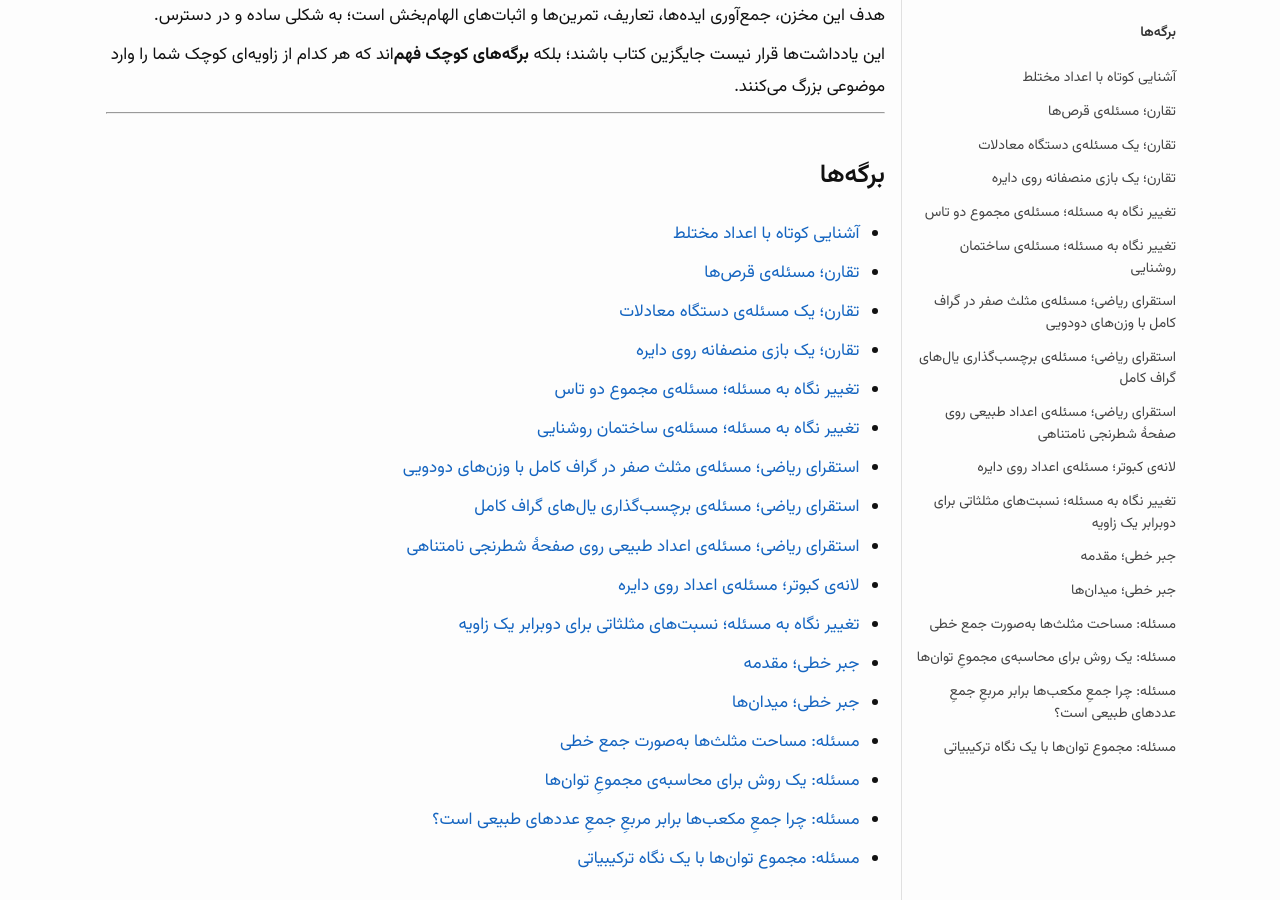
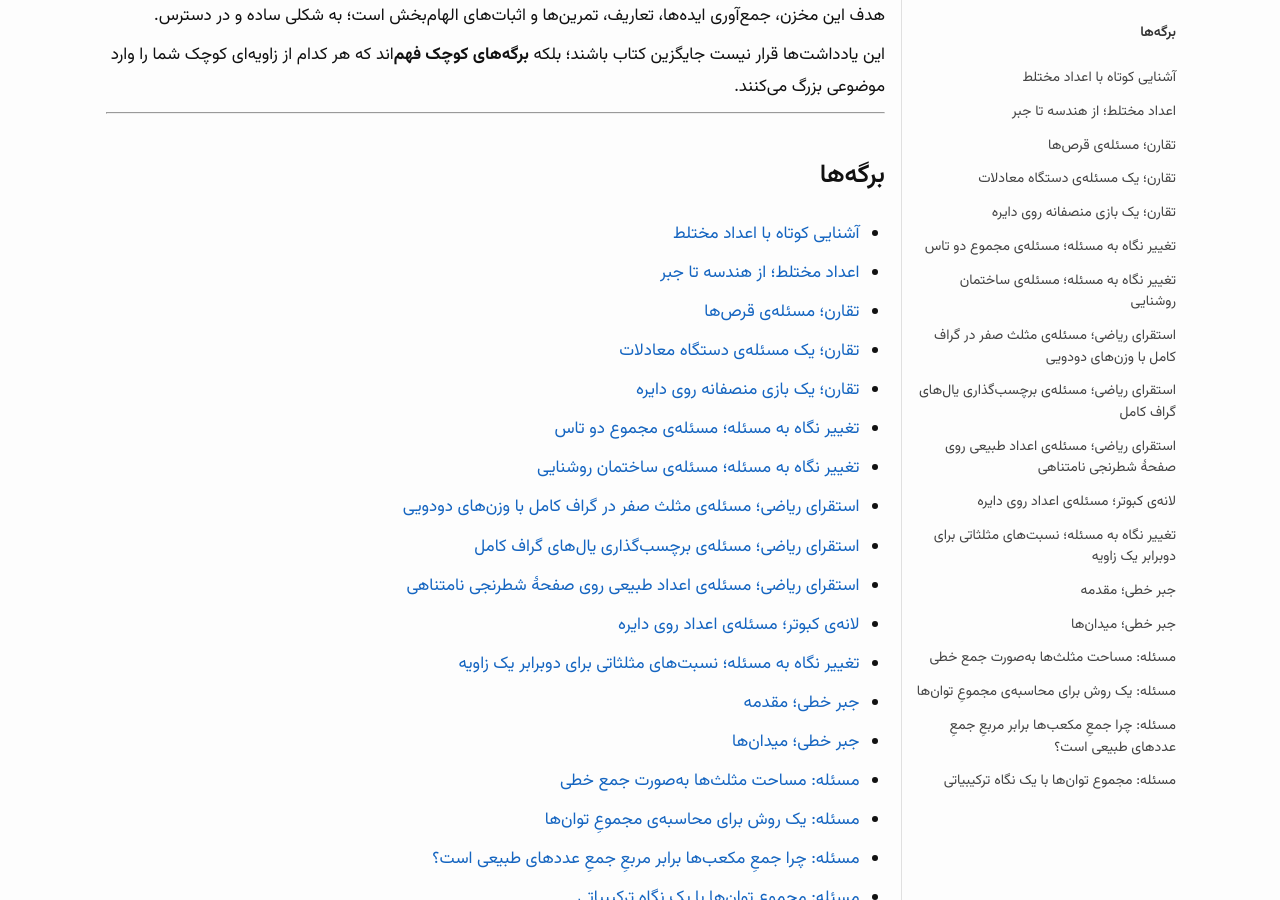
Before and after one commit to pooyarezaie/Fractal-Notes, a Jekyll site: the page built from index.md, in a window 1280 px wide and 900 px high, scrolled down 402 px. Built offline with Jekyll 4.4.1, drawn with Linux system fonts in a browser that asks for light colours; part of the change alters nothing that is shown.

Commit message:
Add complex numbers note: from geometry to algebra
Second note in the complex numbers series. Bridges the geometric
picture (rotation + stretching) with the algebraic form x + yi:
derives distributivity geometrically, obtains the textbook
multiplication rule, and extracts the angle-sum trig identities
by computing a product both ways. Includes three new diagrams in
the existing black-on-white style.

Co-Authored-By: Claude Fable 5 <noreply@anthropic.com>

```diff
--- a/_data/site_index.yml
+++ b/_data/site_index.yml
@@ -1,6 +1,8 @@
 # Index links for side menu and homepage. Single source of truth.
 - title: "آشنایی کوتاه با اعداد مختلط"
   path: "complex-numbers/introduction"
+- title: "اعداد مختلط؛ از هندسه تا جبر"
+  path: "complex-numbers/from-geometry-to-algebra"
 - title: "تقارن؛ مسئله‌ی قرص‌ها"
   path: "problem-solving/symmetry/pill-problem"
 - title: "تقارن؛ یک مسئله‌ی دستگاه معادلات"
--- /dev/null
+++ b/complex-numbers/from-geometry-to-algebra.md
@@ -0,0 +1,163 @@
+---
+title: "اعداد مختلط؛ از هندسه تا جبر"
+description: "پلی میان نمایش جبری x + yi و تعریف هندسی ضرب اعداد مختلط: توزیع‌پذیری به‌عنوان یک واقعیت هندسی، قاعدهٔ ضرب جبری و استخراج رایگان اتحادهای مثلثاتی جمع زاویه‌ها."
+image: "/assets/img/complex_polar_form_black.png"
+---
+
+# اعداد مختلط؛ از هندسه تا جبر
+**چرا نمادِ آشنای $x + y\,i$ همان دوران و کشش است**
+
+در [یادداشت پیشین](/complex-numbers/introduction) اعداد مختلط را به‌صورت بردارهایی در صفحه شناختیم: جمعشان همان جمع برداری بود و ضربشان قاعده‌ای هندسی داشت — **طول‌ها ضرب می‌شوند و زاویه‌ها جمع**. اما در کتاب‌های درسی معمولاً خبری از بردار و دوران نیست: عدد مختلط را به‌صورت $x + y\,i$ می‌نویسند، پرانتزها را مانند عبارت‌های جبری معمولی باز می‌کنند و هر جا $i^2$ دیدند، به‌جایش $-1$ می‌گذارند.
+
+در این یادداشت می‌خواهیم نشان دهیم این دو تصویر، دو روایت از یک حقیقت‌اند: **جبرِ $x + y\,i$ دقیقاً همان هندسهٔ دوران و کشش است.**
+
+---
+
+## از زوج مرتب تا $x + y\,i$
+
+هر بردار در صفحه را می‌توان با دو گام پیمود: نخست حرکتی افقی، سپس حرکتی عمودی:
+
+$$
+(x, y) = (x, 0) + (0, y)
+$$
+
+گام نخست همان عدد حقیقی $x$ است. گام دوم چطور؟ ادعا می‌کنیم:
+
+$$
+(0, y) = y \cdot i
+$$
+
+برای دیدنش کافی است حاصل‌ضرب $y \cdot i$ را (برای $y>0$) با تعریف هندسی ضرب حساب کنیم: طولِ حاصل $y \times 1 = y$ است و زاویه‌اش $0 + \frac{\pi}{2} = \frac{\pi}{2}$؛ یعنی برداری به طول $y$ که مستقیم رو به بالا می‌رود — همان $(0, y)$. (برای $y$ منفی هم حساب مشابهی برقرار است.)
+
+پس هر عدد مختلط را می‌توان چنین نوشت:
+
+$$
+z = (x, y) = x + y\,i
+$$
+
+<p align="center">
+  <img src="/assets/img/complex_decomposition_x_plus_yi_black.png"
+       alt="شکستن بردار z به دو گام: x در راستای محور حقیقی و yi در راستای عمودی"
+       width="320" height="320">
+</p>
+
+نماد آشنای کتاب‌های درسی از دل تصویر برداری بیرون آمد: $x + y\,i$ یعنی «$x$ قدم در راستای محور حقیقی، سپس $y$ قدم در راستای $i$».
+
+---
+
+## کلید پل: ضرب، همهٔ صفحه را یک‌جا می‌چرخاند
+
+پرسش اصلی این است: اگر اعداد را به شکل $x + y\,i$ بنویسیم، آیا اجازه داریم مثل جبرِ معمولی پرانتزها را باز کنیم؟ باز کردن پرانتز یعنی استفاده از **خاصیت توزیع‌پذیری**:
+
+$$
+w\,(z_1 + z_2) = w\,z_1 + w\,z_2
+$$
+
+آیا ضربِ هندسیِ ما چنین خاصیتی دارد؟ پاسخ مثبت است و دلیلش یک تصویر است.
+
+عدد مختلط $w$ را با طول $r$ و زاویهٔ $\theta$ ثابت نگه دارید. «ضرب در $w$» با هر عددی که انجام شود، یک کار می‌کند: طول آن عدد را $r$ برابر می‌کند و آن را به اندازهٔ $\theta$ می‌چرخاند. پس ضرب در $w$ تبدیلی است که **کل صفحه را یک‌جا می‌چرخاند و می‌کشد**.
+
+حال مثلثِ جمعِ $z_1 + z_2$ را از یادداشت پیشین به یاد بیاورید. وقتی همهٔ صفحه بچرخد و کشیده شود، این مثلث هم می‌چرخد و کشیده می‌شود اما **مثلث می‌ماند**: دو ضلعش همان $w\,z_1$ و $w\,z_2$ می‌شوند و ضلع سومش — که جمعِ آن دو است — همان $w\,(z_1+z_2)$.
+
+<p align="center">
+  <img src="/assets/img/complex_distributive_rotation_black.png"
+       alt="مثلث جمع دو عدد مختلط و تصویر چرخیده و کشیده‌شدهٔ آن پس از ضرب در w"
+       width="400" height="280">
+</p>
+
+> توزیع‌پذیری یک قانون قراردادی نیست؛ یک واقعیت هندسی است: **دوران و کشش، مثلثِ جمع را خراب نمی‌کنند.**
+
+---
+
+## قاعدهٔ جبری ضرب
+
+حالا همهٔ ابزارها آماده‌اند: توزیع‌پذیری را از هندسه گرفتیم و از یادداشت پیشین هم می‌دانیم $i^2 = -1$. پس می‌توانیم مانند جبر معمولی ضرب کنیم:
+
+$$
+z_1 z_2 = (x_1 + y_1\,i)(x_2 + y_2\,i)
+= x_1 x_2 + x_1 y_2\,i + y_1 x_2\,i + y_1 y_2\,i^2
+$$
+
+و با جای‌گذاری $i^2 = -1$:
+
+$$
+z_1 z_2 = (x_1 x_2 - y_1 y_2) + (x_1 y_2 + x_2 y_1)\,i
+$$
+
+این همان قاعده‌ای است که در کتاب‌های درسی به‌عنوان «تعریفِ» ضرب معرفی می‌شود. اما برای ما هیچ‌چیزِ آن قرارداد نبود: باز شدن پرانتزها از هندسهٔ دوران آمد و $i^2 = -1$ از دو بار چرخش ۹۰ درجه.
+
+---
+
+## آزمایش: $(1+i)^2$
+
+**راه جبری:**
+
+$$
+(1+i)^2 = 1 + 2i + i^2 = 2i
+$$
+
+**راه هندسی:** بردار $1+i$ طول $\sqrt{2}$ و زاویهٔ $\frac{\pi}{4}$ (۴۵ درجه) دارد. پس مربع آن باید طولی برابر $\sqrt{2} \cdot \sqrt{2} = 2$ و زاویه‌ای برابر $\frac{\pi}{4} + \frac{\pi}{4} = \frac{\pi}{2}$ داشته باشد: برداری به طول ۲، مستقیم رو به بالا — یعنی $2i$.
+
+هر دو راه به یک نقطه رسیدند.
+
+---
+
+## هدیهٔ پایانی: اتحادهای مثلثاتی، رایگان
+
+عدد مختلط $z$ را با طول $r$ و زاویهٔ $\theta$ در نظر بگیرید. قسمت حقیقی آن $r\cos\theta$ و قسمت موهومی آن $r\sin\theta$ است؛ پس:
+
+$$
+z = r\,(\cos\theta + i\,\sin\theta)
+$$
+
+به این نمایش، **صورت قطبی** می‌گویند.
+
+<p align="center">
+  <img src="/assets/img/complex_polar_form_black.png"
+       alt="صورت قطبی عدد مختلط: طول r و زاویهٔ θ با مؤلفه‌های r cos θ و r sin θ"
+       width="320" height="320">
+</p>
+
+حالا دو عدد با طول ۱ بردارید:
+
+$$
+u_\alpha = \cos\alpha + i\,\sin\alpha, \qquad
+u_\beta = \cos\beta + i\,\sin\beta
+$$
+
+و حاصل‌ضربشان را از دو راه حساب کنید.
+
+**راه هندسی:** طول‌ها $1 \times 1 = 1$ و زاویه‌ها $\alpha + \beta$؛ پس حاصل، عددی است با طول ۱ و زاویهٔ $\alpha+\beta$:
+
+$$
+u_\alpha\, u_\beta = \cos(\alpha+\beta) + i\,\sin(\alpha+\beta)
+$$
+
+**راه جبری** (با قاعدهٔ بخش قبل):
+
+$$
+u_\alpha\, u_\beta = (\cos\alpha\cos\beta - \sin\alpha\sin\beta) + i\,(\sin\alpha\cos\beta + \cos\alpha\sin\beta)
+$$
+
+این دو باید یکی باشند؛ قسمت حقیقی با قسمت حقیقی و قسمت موهومی با قسمت موهومی برابر است:
+
+$$
+\cos(\alpha+\beta) = \cos\alpha\cos\beta - \sin\alpha\sin\beta
+$$
+
+$$
+\sin(\alpha+\beta) = \sin\alpha\cos\beta + \cos\alpha\sin\beta
+$$
+
+اتحادهای جمعِ زاویه‌ها — که حفظ‌کردنشان همیشه دردسر دارد — این‌جا خودشان از دلِ ضرب مختلط بیرون آمدند. (اگر $\alpha = \beta$ بگذارید، اتحاد دوبرابرِ زاویه به‌دست می‌آید؛ همان که در [یادداشت مثلثات](/trigonometry/double-angle-formula-cosine) از راهی دیگر به آن رسیدیم.)
+
+---
+
+## جمع‌بندی
+
+- نماد $x + y\,i$ چیزی جز شکستن بردار به دو گام افقی و عمودی نیست.
+- توزیع‌پذیری ضرب، پیامد این واقعیت هندسی است که دوران و کشش، مثلثِ جمع را حفظ می‌کنند.
+- پس «ضرب مدرسه‌ای» — باز کردن پرانتزها با $i^2 = -1$ — و «ضرب هندسی» — ضرب طول‌ها و جمع زاویه‌ها — یک عمل واحدند.
+- از مقایسهٔ این دو نگاه، اتحادهای مثلثاتی جمع زاویه‌ها به‌رایگان به‌دست آمدند.
+
+هرچه این پل محکم‌تر شود، رفت‌وآمد میان جبر و هندسه آسان‌تر می‌شود؛ در یادداشت‌های بعدی از همین پل برای یافتن ریشه‌های اعداد مختلط و چندضلعی‌های منتظم خواهیم گذشت.
```
Also changed, not shown: assets/img/complex_decomposition_x_plus_yi_black.png (added), assets/img/complex_distributive_rotation_black.png (added), assets/img/complex_polar_form_black.png (added).
